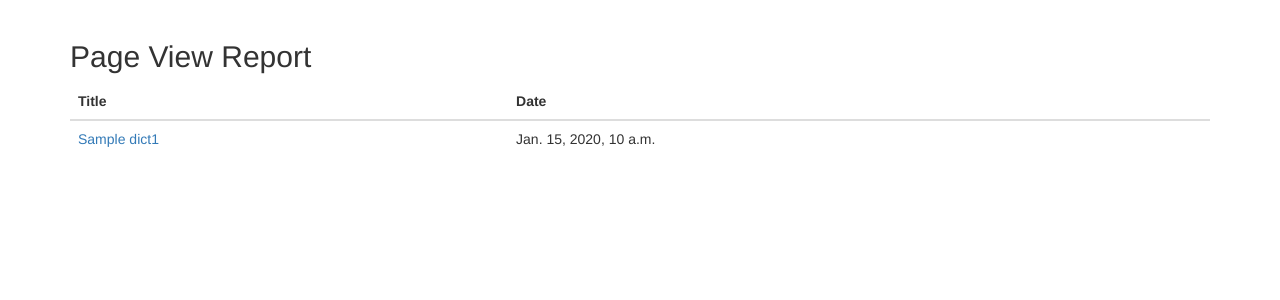
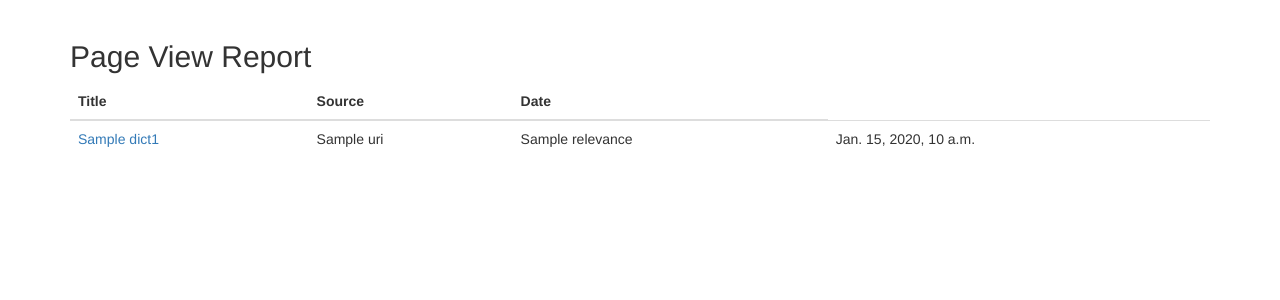
Before and after one commit to rujeetjahagirdar/FNDWebAPP, a Django app: template proj/hello/templates/db.html in a window 1280 px wide. Shown: the part 50-350 px from the top of the page. Run offline with Django 3.2, Linux system fonts and the light colour scheme; the template is opened without the code that fills it: most values are stand-ins (such as "Sample title", 1, 10 or a date in 2020); some libraries are stand-ins or nearby versions.

Commit message:
little modifications

```diff
--- a/proj/hello/templates/db.html
+++ b/proj/hello/templates/db.html
@@ -12,6 +12,7 @@
 	<thead>
 		<tr>
 			<th scope="col">Title</th>
+			<th scope="col">Source</th>
 			<th scope="col">Date</th>
 		</tr>
 	</thead>
@@ -19,15 +20,13 @@
 		{% for i,v in dict1.items %}
 			<tr>
 				<td><a href="{{v.url}}" target="_blank">{{v.title}}</a></td>
+				<td>{{v.source.uri}}</td>
+				<td>{{v.relevance}}</td>
 				<td>{{v.date}}</td>
 			</tr>
 		{%endfor%}
 	</tbody>
 </table>
-<ul>
-	{# {{dict1['968474736']}} #}
-
-</ul>
 </div>
 
 {% endblock %}
```
Also changed, not shown: proj/hello/views.py (+4 -3 lines), 1 other file.
